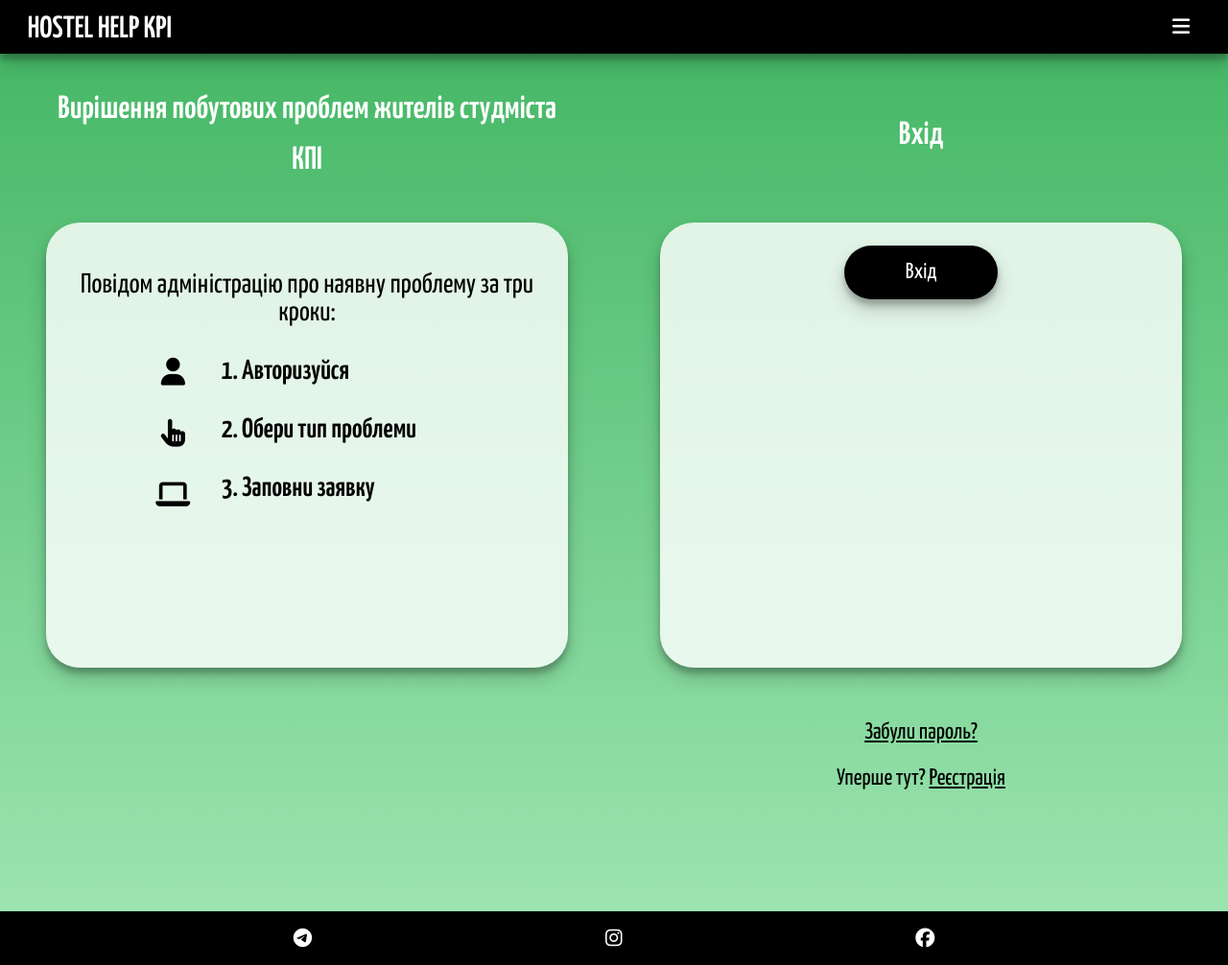
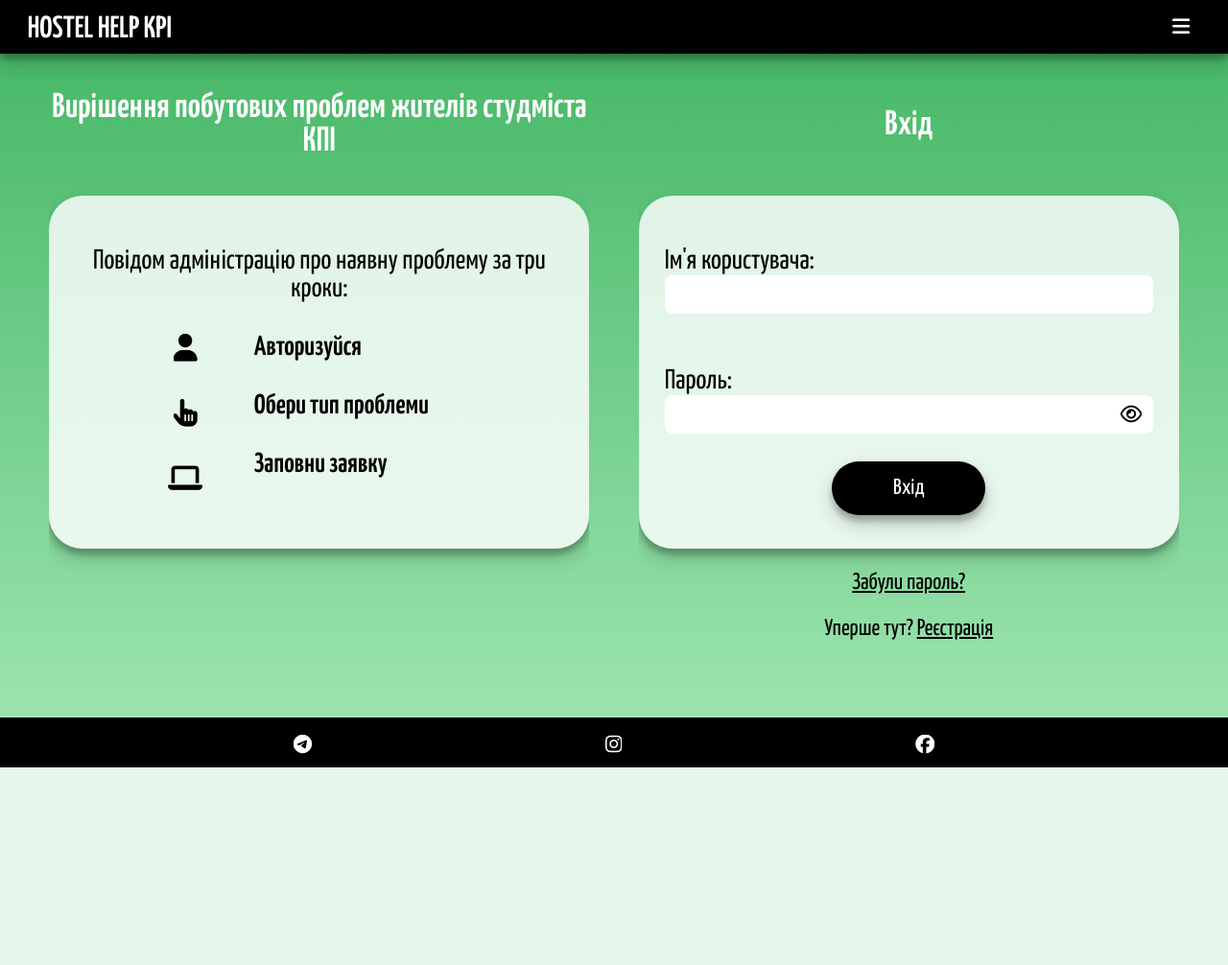
Before and after one commit to qsevenn/hostel-help, a Django app: page / in a window 1280 px wide. Shown: the whole page at 96% size. After the commit the page ends 800 px from the top, so only its background shows below. Run offline with Django 4.2, Linux system fonts and the light colour scheme; some libraries are stand-ins or nearby versions.

Commit message:
зробив пездець2

```diff
--- a/hostel_help/urls.py
+++ b/hostel_help/urls.py
@@ -3,7 +3,7 @@ from django.contrib.auth import views as auth_views
 from . import views
 
 urlpatterns = [
-    path('', views.index, name='index'),
+    path('', views.CustomLoginView.as_view(template_name='index.html'), name='index'),
     path('register/', views.register, name='register'),
     path('login/', views.CustomLoginView.as_view(template_name='login.html'), name='login'),
     path('logout/', auth_views.LogoutView.as_view(template_name='logout.html'), name='logout'),
--- a/hostel_help/views.py
+++ b/hostel_help/views.py
@@ -303,7 +303,7 @@ def profile(request, dormitory=None):
 
 
 def report(request):
-    if request.user.is_authenticated and not request.user.is_superuser and not request.user.is_staffuser:
+    if request.user.is_authenticated and not request.user.is_superuser and not request.user.is_staff:
         if request.method == "POST":
             form = ReportForm(request.POST, initial={'email': request.user.email})
             if form.is_valid():
@@ -319,7 +319,7 @@ def report(request):
         context = {'form': form}
         return render(request, 'report-problem.html', context)
     else:
-        return HttpResponseBadRequest("Сторінка не доступна")
+        return HttpResponseBadRequest("Сторінка недоступна")
 
 
 def delete_report(request, report_id, dormitory):
--- a/static/css/style.css
+++ b/static/css/style.css
@@ -8,6 +8,7 @@ html, body {
     --main-height: 3.5rem;
     --main-block-bg: rgba(255, 255, 255, 0.82);
     --margin-or-padding: 8%;
+    --main-width: 88%;
     --box-shadow: rgba(0, 0, 0, 0.19) 0 10px 20px, rgba(0, 0, 0, 0.23) 0 6px 6px;
 }
 
@@ -15,12 +16,13 @@ small {
     color: red;
 }
 
-button {
+button, .fa-eye {
     cursor: pointer;
 }
 
 * {
     box-sizing: border-box;
+    overflow: scroll;
 }
 
 body {
@@ -114,40 +116,42 @@ nav a {
 }
 
 main {
+    display: flex;
+    flex-wrap: wrap;
+    justify-content: space-evenly;
     font-size: 1.5rem;
     text-align: center;
-    padding: var(--main-height) 0 var(--margin-or-padding);
+    padding: var(--main-height) 0;
     background: linear-gradient(#41B562, #9CE4B0);
     flex: 1 0 auto;
 }
 
-main > *, .left > *, .right > * {
+main > *, .side-wrapper > * {
     margin: 2rem auto 0;
-    width: 88%;
+    width: var(--main-width);
 }
 
 .main-block {
-    width: 88%;
+    width: var(--main-width);
     background: var(--main-block-bg);
     border-radius: 35px;
-    max-width: 34rem;
+    max-width: 50rem;
     box-shadow: var(--box-shadow);
 }
 
-h1, h2 {
+.side-wrapper > * {
+    width: 100%;
+}
+
+h1, h2, h3, h4, h5, h6 {
     font-size: 175%;
-    max-width: 34rem;
     color: #ffffff;
+    height: fit-content;
     display: inline-block;
 }
 
 .instruction, form {
-    padding: 1.5rem;
-}
-
-.login-form, .instruction {
-    height: 29rem;
-    min-height: fit-content;
+    padding: 1.7rem;
 }
 
 .instruction {
@@ -158,7 +162,7 @@ h1, h2 {
     font-size: 120%;
 }
 
-.icons-block, .instruction ol {
+.icons-block, .instruction ol, .side-wrapper, .alert {
     margin: 0;
 }
 
@@ -172,32 +176,10 @@ h1, h2 {
     width: 80%;
 }
 
-/*.icons-block {*/
-/*    display: flex;*/
-/*    flex-direction: column;*/
-/*    flex-wrap: wrap;*/
-/*    align-items: center;*/
-/*}*/
-
 .instruction ol li, .icons-block i {
     margin-top: 2rem;
     text-align: left;
     font-weight: bold;
-}
-
-.right {
-    width: 100%;
-    margin: 0;
-}
-
-.right > *, .left > * {
-    margin-right: auto;
-    margin-left: auto;
-}
-
-.left {
-    display: none;
-    margin: 0;
 }
 
 form {
@@ -206,6 +188,10 @@ form {
     flex-wrap: wrap;
     text-align: start;
     font-size: 120%;
+}
+
+form div {
+    margin: 0;
 }
 
 form > *, .instruction figcaption {
@@ -223,6 +209,16 @@ input, textarea, select, .enter-button, optgroup {
     border: none;
     font-size: 75%;
     padding: 0.6rem;
+}
+
+.fa-eye {
+    font-size: 70%;
+    text-align: right;
+    margin: -3.7rem 0.7rem 0 0;
+}
+
+.login-form button {
+    margin-top: 2.4rem;
 }
 
 input, select {
@@ -270,9 +266,9 @@ footer a {
 
 /* для зручності */
 
-main div .report{
-    background-color: rgba(156, 228, 176, 0.9);
-}
+/*main div .report{*/
+/*    background-color: rgba(156, 228, 176, 0.9);*/
+/*}*/
 
 /* для зручності */
 
@@ -283,32 +279,28 @@ main div .report{
 }
 
 @media screen and (min-width: 768px) {
+    .login-form, .instruction {
+        height: 23rem;
+    }
 
-    .left, .right {
+    .side-wrapper {
         display: flex;
         flex-direction: column;
         flex-wrap: wrap;
-        width: 50%;
+        width: calc(var(--main-width) / 2);
     }
 
-    .left {
-        float: left;
+    .side-wrapper > * {
+        width: 100%;
     }
 
-    h1, h2 {
-        width: 88%;
-        height: calc(var(--main-height) * 2);
-        font-size: 140%;
+    .side-wrapper .heading{
+        display: flex;
+        justify-content: center;
+        align-items: center;
+        height: calc(var(--main-height) * 1.5);
+        font-size: 150%;
     }
-
-    h1 {
-        line-height: calc((var(--main-height) + 50px) / 2);
-    }
-
-    h2 {
-        line-height: calc(var(--main-height) + 50px);
-    }
-
 }
 
 @media screen and (min-width: 1000px) {
--- a/static/js/script.js
+++ b/static/js/script.js
@@ -9,6 +9,24 @@ window.onclick = function (event) {
             dropdown.classList.remove('show');
         }
     }
+}
+
+// function showPassword(){
+//     let x = $('input[type="password"]');
+//     if (x.type === "password") {
+//     x.type = "text";
+//   } else {
+//     x.type = "password";
+//   }
+// }
+
+function showPassword() {
+  let input = document.getElementById("id_password");
+  if (input.type === "password") {
+    input.type = "text";
+  } else {
+    input.type = "password";
+  }
 }
 
 function showAnswerPopup(obj) {
--- a/templates/base.html
+++ b/templates/base.html
@@ -13,6 +13,7 @@
     <link href="{% static 'css/style.css' %}" rel="stylesheet" type="text/css">
     {% block css_files %}
     {% endblock css_files %}
+    <script src="https://ajax.googleapis.com/ajax/libs/jquery/3.6.1/jquery.min.js"></script>
     <script src="{% static 'js/script.js' %}"></script>
     <script src="https://kit.fontawesome.com/72cdf14cdd.js" crossorigin="anonymous"></script>
 </head>
--- a/templates/index.html
+++ b/templates/index.html
@@ -3,8 +3,8 @@
 {% load static %}
 
 {% block content %}
-<div class="left">
-        <h1 class="main-h1">Вирішення побутових проблем жителів студміста КПІ</h1>
+<div class="side-wrapper">
+        <h1 class="heading">Вирішення побутових проблем жителів студміста КПІ</h1>
         <figure class="instruction main-block">
         <figcaption>Повідом адміністрацію про наявну проблему за три кроки:</figcaption>
         <div class="list-decoration">
@@ -21,15 +21,16 @@
         </div>
         </figure>
     </div>
-
 {% if user.is_authenticated %}
-    <div class="alert alert-success" role="alert">
-        <h3>Welcome {{ user.username }}!</h3>
-        <a href="{% url 'logout' %}?next=../">Logout?</a>
+    <div class="alert alert-success side-wrapper" role="alert">
+        <h2 class="heading">Вітаємо, {{ user.username }}!</h2>
+        <p>
+            <a href="{% url 'logout' %}?next=../">Вийти?</a>
+        </p>
     </div>
 {% else %}
-<div class="right">
-        <h2>Вхід</h2>
+        <div class="side-wrapper">
+        <h2 class="heading">Вхід</h2>
 
         <form action="" method="POST" class="main-block login-form">
             {% csrf_token %}
@@ -41,14 +42,16 @@
                 {% endfor %}
 
             {% endfor %}
+            <i class="fa-regular fa-eye" onclick="showPassword()"><span class="fa-sr-only"></span></i>
             <button type="submit" class="enter-button">Вхід</button>
         </form>
         <div class="alert alert-success" role="alert">
             <p><a href="{% url 'password_reset' %}">Забули пароль?</a></p>
-<!--            <a href="{% url 'login' %}" class="enter-button">Вхід</a>-->
             <p>Уперше тут?
                 <a href="{% url 'register' %}">Реєстрація</a>
             </p>
+        </div>
+
         </div>
 
 
@@ -56,7 +59,7 @@
 <!--        <p>Уперше тут?-->
 <!--            <a href="{% url 'register' %}">Реєстрація</a>-->
 <!--        </p>-->
-    </div>
+
 
 <!--    <div class="alert alert-success" role="alert">-->
 <!--        <a href="{% url 'login' %}" class="enter-button">Вхід</a>-->
--- a/templates/register.html
+++ b/templates/register.html
@@ -3,7 +3,7 @@
 {% load static %}
 
 {% block content %}
-    <h2>Реєстрація</h2>
+    <h1>Реєстрація</h2>
     <form action="" method="POST" class="main-block">
     {% csrf_token %}
     {% for field in form %}
@@ -19,6 +19,6 @@
     <button type="submit" class="enter-button">Зареєструватися</button>
 </form>
     <p>Уже маєте акаунт?
-        <a href="{% url 'login' %}">Вхід</a>
+        <a href="{% url 'index' %}">Вхід</a>
     </p>
 {% endblock %}
--- a/templates/reply.html
+++ b/templates/reply.html
@@ -3,7 +3,7 @@
 {% load static %}
 
 {% block content %}
-    <h2>Відповісти</h2>
+    <h1>Відповісти</h1>
    <form action="{% url 'profile' %}" method="POST" class="main-block">
         {% csrf_token %}
         <p>Кому: <input type="text" name="to" placeholder="Email"/></p>
--- a/templates/report-problem.html
+++ b/templates/report-problem.html
@@ -4,14 +4,14 @@
 
 {% block content %}
     <h1>Повідомити про проблему</h1>
-    <form action="" method="POST">
+    <form action="" method="POST" class="main-block">
         {% csrf_token %}
         {% for field in form %}
         <div>
             <p>{{ field.label }}: {{ field }}</p>
 
             {% for error in field.errors %}
-                <small style="color: red">{{ error }}</small><br>
+                <small>{{ error }}</small><br>
             {% endfor %}
         </div>
         {% endfor %}
```
Also changed, not shown: templates/password_reset.html (+6 -6 lines), db.sqlite3.
